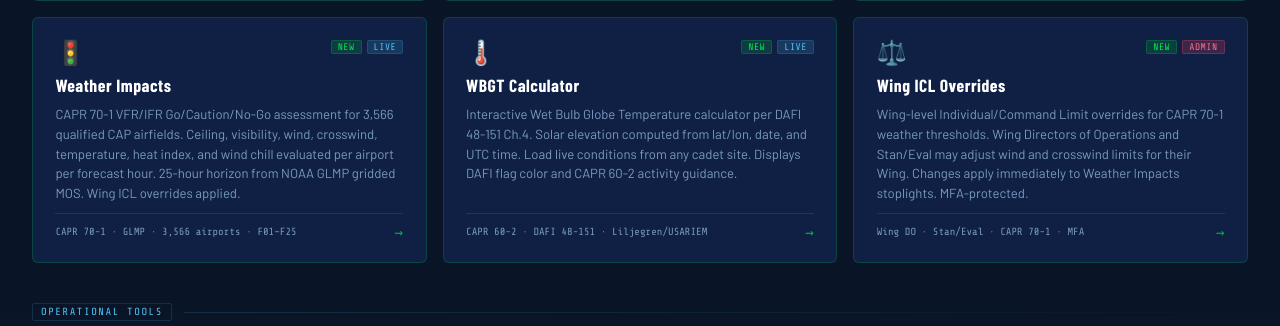
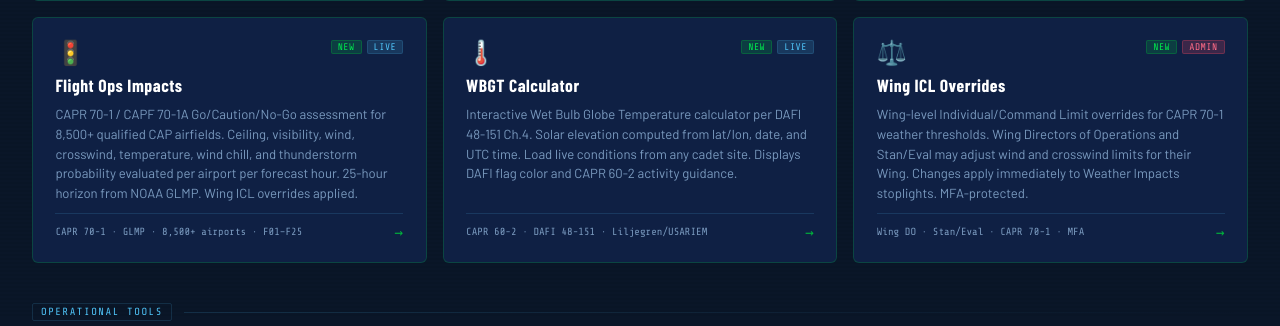
Before and after one commit to gerrycreager/CAP-WxCOP, a Flask app: page / in a window 1280 px wide. Shown: the part 482-808 px from the top of the page. Run offline with Flask 3, Linux system fonts and the light colour scheme; some libraries are stand-ins or nearby versions.

Commit message:
Flight Ops Impacts: rename from Weather Impacts, Go/Caution/No-Go labels, 8500+ airports

```diff
--- a/templates/index.html
+++ b/templates/index.html
@@ -329,10 +329,10 @@
           <span class="badge badge-live">LIVE</span>
         </div>
       </div>
-      <div class="card-title">Weather Impacts</div>
-      <div class="card-desc">CAPR 70-1 VFR/IFR Go/Caution/No-Go assessment for 3,566 qualified CAP airfields. Ceiling, visibility, wind, crosswind, temperature, heat index, and wind chill evaluated per airport per forecast hour. 25-hour horizon from NOAA GLMP gridded MOS. Wing ICL overrides applied.</div>
+      <div class="card-title">Flight Ops Impacts</div>
+      <div class="card-desc">CAPR 70-1 / CAPF 70-1A Go/Caution/No-Go assessment for 8,500+ qualified CAP airfields. Ceiling, visibility, wind, crosswind, temperature, wind chill, and thunderstorm probability evaluated per airport per forecast hour. 25-hour horizon from NOAA GLMP. Wing ICL overrides applied.</div>
       <div class="card-meta">
-        <span>CAPR 70-1 · GLMP · 3,566 airports · F01–F25</span>
+        <span>CAPR 70-1 · GLMP · 8,500+ airports · F01–F25</span>
         <span class="card-arrow">→</span>
       </div>
     </a>
```
Also changed, not shown: templates/weather_impacts.html (+6 -6 lines).
